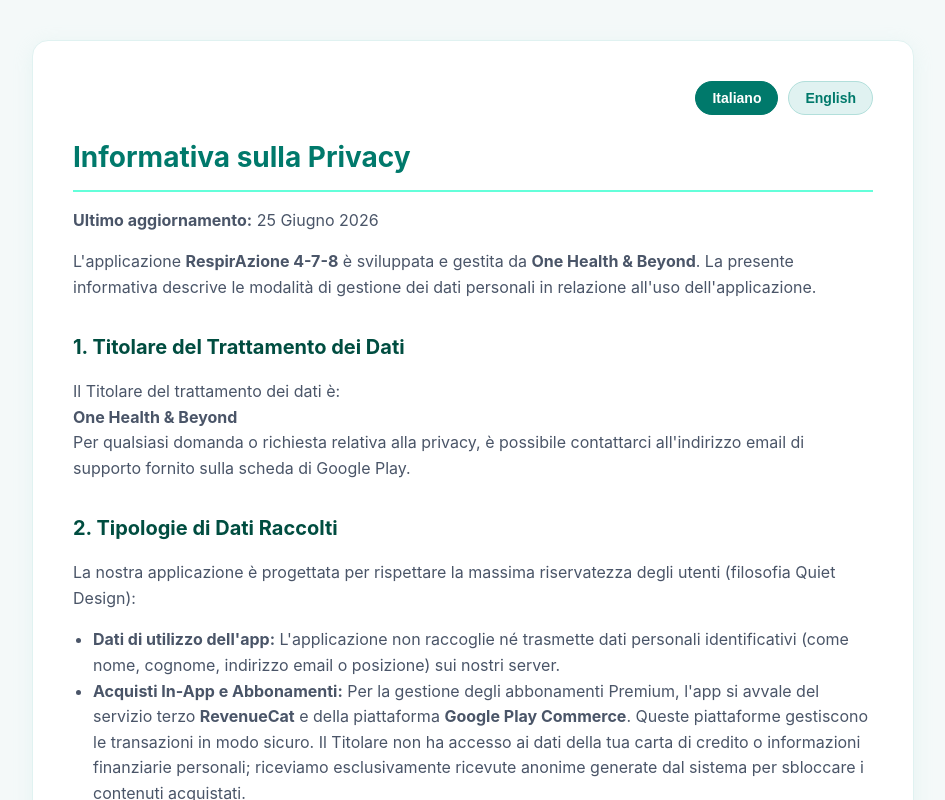
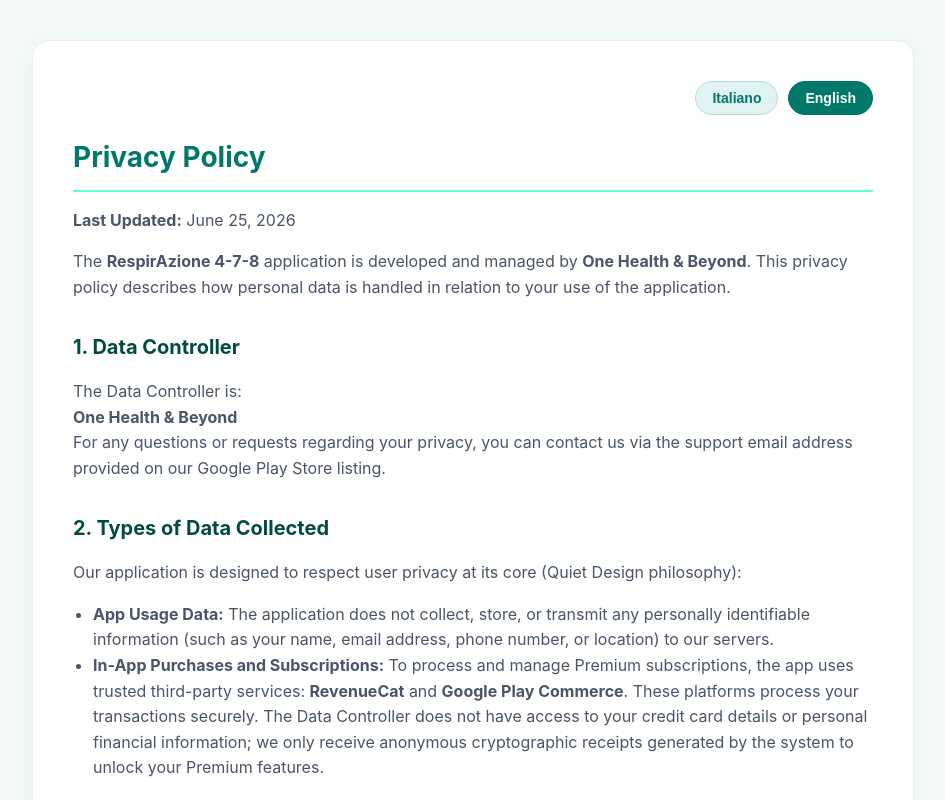
Before and after one commit to alessiorecchia/respirazione-4-7-8-privacy, a plain HTML site: page index.html in a window 1280 px wide. Both pictures are taken after a click on the button "English". Shown: the top 800 px of the page, without its empty margins (167-1112 px from the left). Drawn offline with Linux system fonts and the light colour scheme.

Commit message:
Add function to change language

```diff
--- a/index.html
+++ b/index.html
@@ -169,5 +169,24 @@
 
 <script>
     function switchLanguage(lang) {
-        // Disattiva tutti i blocchi di testo
-        document.querySelectorAll('.
+        // 1. Nascondi tutti i blocchi di testo
+        document.querySelectorAll('.lang-content').forEach(el => {
+            el.classList.remove('active');
+        });
+
+        // 2. Rimuovi lo stato attivo da tutti i bottoni
+        document.querySelectorAll('.lang-btn').forEach(el => {
+            el.classList.remove('active');
+        });
+
+        // 3. Mostra il blocco della lingua selezionata
+        document.getElementById('content-' + lang).classList.add('active');
+
+        // 4. Trova il bottone cliccato in base alla lingua e attiva lo stile
+        if (lang === 'it') {
+            document.querySelectorAll('.lang-btn')[0].classList.add('active');
+        } else {
+            document.querySelectorAll('.lang-btn')[1].classList.add('active');
+        }
+    }
+</script>
```
